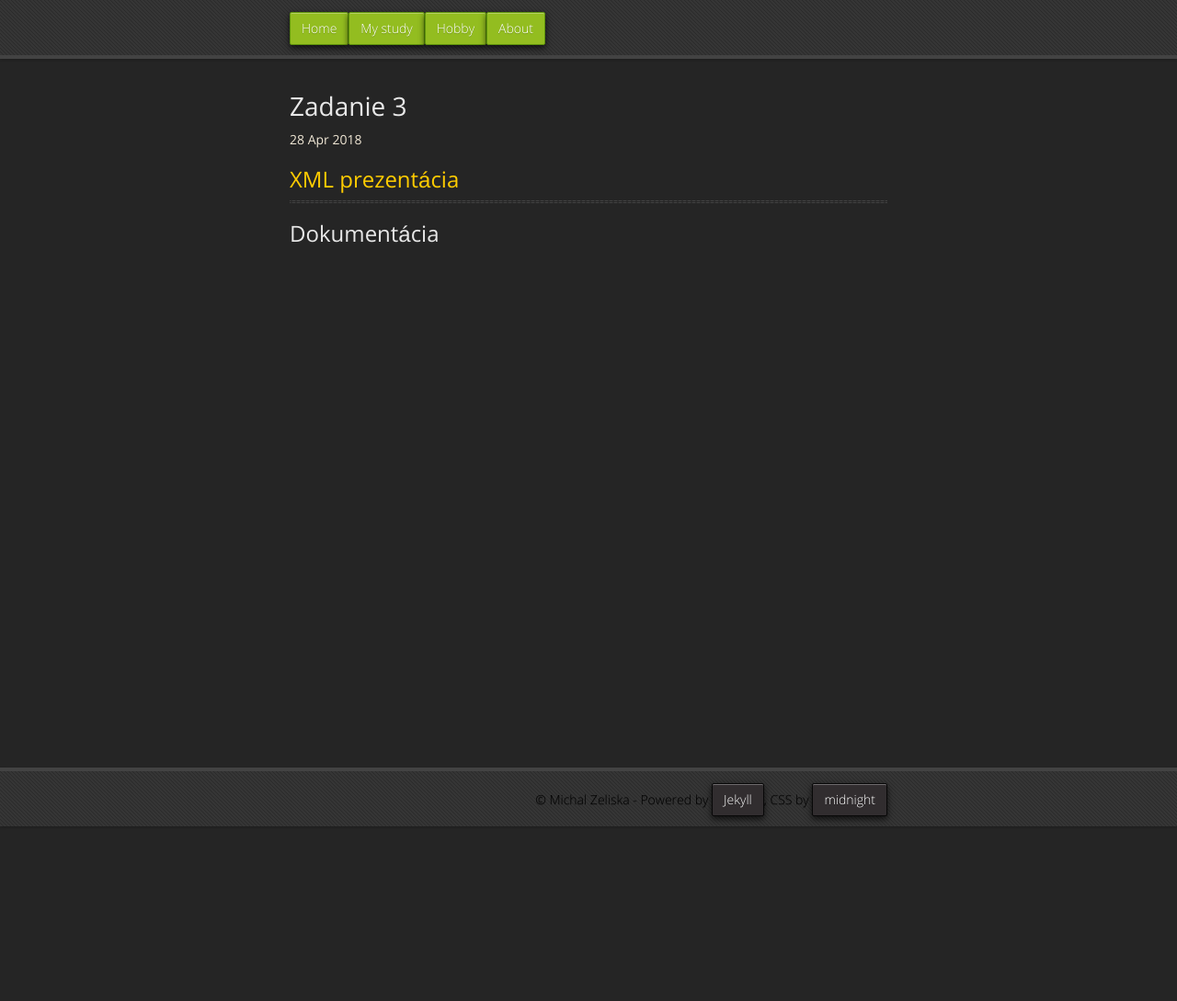
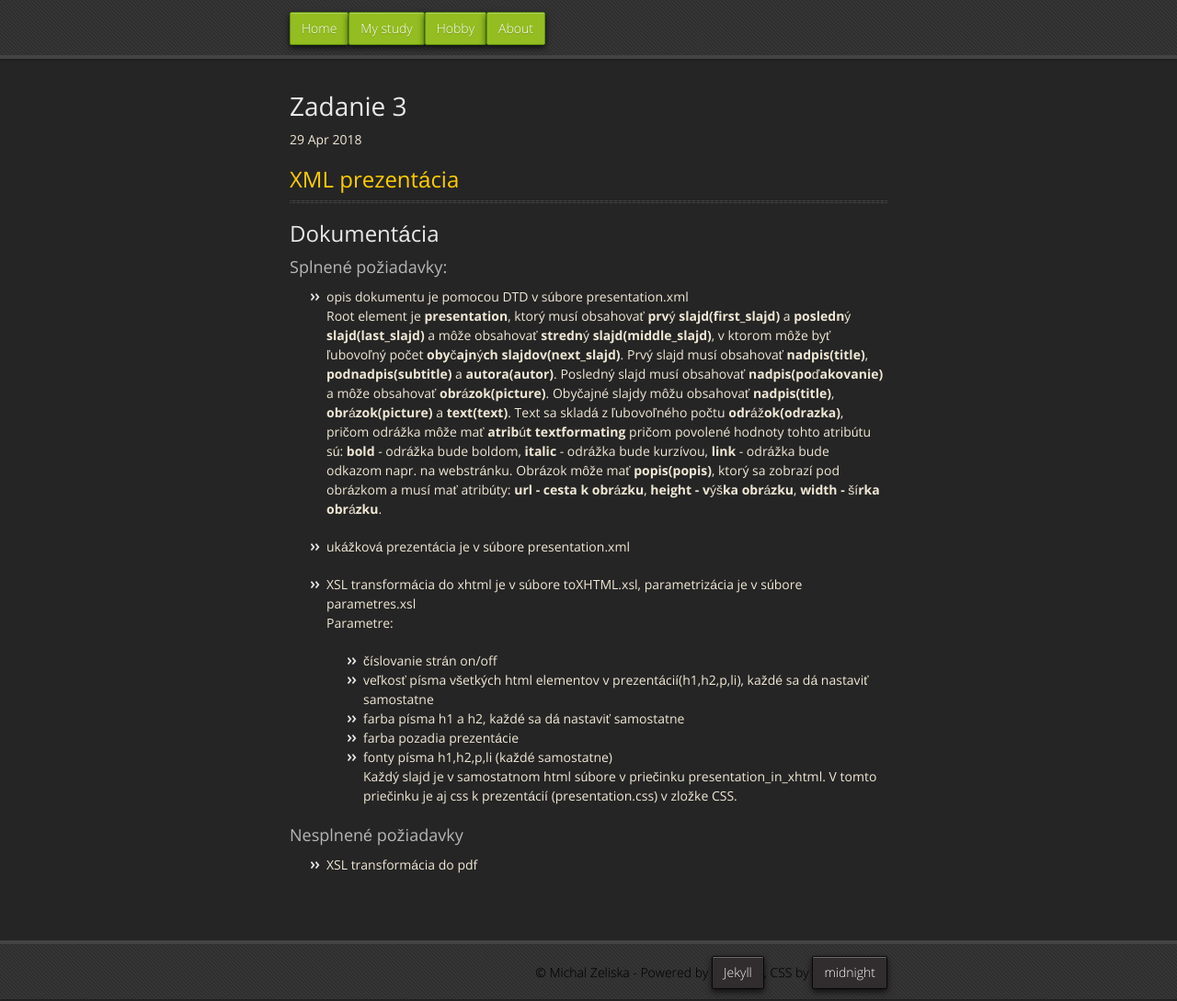
Before and after one commit to zeliskamichal53/zeliskamichal53.github.io, a Jekyll site: the page built from _posts/2018-03-09-wpub_zadanie3.md, in a window 1280 px wide and 1089 px high. Shown: the whole window at 92% size. Built offline with Jekyll 4.4.1, drawn with Linux system fonts in a browser that asks for light colours; nearby versions of some CDN libraries.

Commit message:
edit zadanie3

```diff
--- a/_posts/2018-03-09-wpub_zadanie3.md
+++ b/_posts/2018-03-09-wpub_zadanie3.md
@@ -1,7 +1,7 @@
 ---
 layout: post
 title: "Zadanie 3"
-date: 2018-04-28
+date: 2018-04-29
 categories: FIIT
 deadline: 2018-05-02 23:59
 permalink: /my-study/WPUB/zadanie3/
@@ -10,3 +10,33 @@ zdroj: https://wiki.fiit.stuba.sk/study/bc/info/wp/2017-18/zadanie3/
 ## <a href="{{ page.zdroj }}">XML prezentácia</a>
 ____
 ## Dokumentácia
+
+### Splnené požiadavky:
+ - opis dokumentu je pomocou DTD v súbore presentation.xml
+   <br>
+   Root element je **presentation**, ktorý musí obsahovať **prvý slajd(first_slajd)** a **posledný slajd(last_slajd)** a môže obsahovať
+   **stredný slajd(middle_slajd)**, v ktorom
+   môže byť ľubovoľný počet **obyčajných slajdov(next_slajd)**.
+   Prvý slajd musí obsahovať **nadpis(title)**, **podnadpis(subtitle)** a **autora(autor)**.
+   Posledný slajd musí obsahovať **nadpis(poďakovanie)** a môže obsahovať **obrázok(picture)**.
+   Obyčajné slajdy môžu obsahovať **nadpis(title)**, **obrázok(picture)** a **text(text)**.
+   Text sa skladá z ľubovoľného počtu **odrážok(odrazka)**, pričom odrážka môže mať **atribút textformating** pričom povolené hodnoty tohto atribútu sú:
+   **bold** - odrážka bude boldom, **italic** - odrážka bude kurzívou, **link** - odrážka bude odkazom napr. na webstránku.
+   Obrázok môže mať **popis(popis)**, ktorý sa zobrazí pod obrázkom a musí mať atribúty: **url - cesta k obrázku**, **height - výška obrázku**,
+   **width - šírka obrázku**.
+
+ - ukážková prezentácia je v súbore presentation.xml
+
+ - XSL transformácia do xhtml je v súbore toXHTML.xsl, parametrizácia je v súbore parametres.xsl
+	<br>
+   Parametre:
+	- číslovanie strán on/off
+	- veľkosť písma všetkých html elementov v prezentácií(h1,h2,p,li), každé sa dá nastaviť samostatne
+    - farba písma h1 a h2, každé sa dá nastaviť samostatne
+	- farba pozadia prezentácie
+	- fonty písma h1,h2,p,li (každé samostatne)
+	<br>
+	Každý slajd je v samostatnom html súbore v priečinku presentation_in_xhtml. V tomto priečinku je aj css k prezentácií (presentation.css) v zložke CSS.
+
+### Nesplnené požiadavky
+- XSL transformácia do pdf
```
